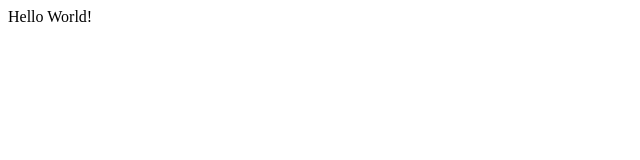
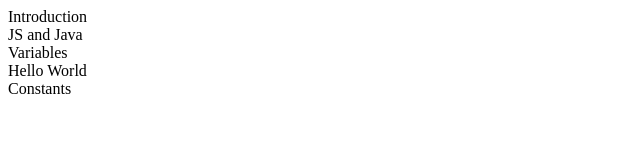
Before and after one commit to Elbee10/Rishabh_Ali, a plain HTML site: page index.html in a window 1280 px wide. Shown: the whole page, without its empty margins (0-640 px from the left). Drawn offline with Linux system fonts and the light colour scheme.

Commit message:
updated index.html with tasks 1 and 2

```diff
--- a/index.html
+++ b/index.html
@@ -8,8 +8,13 @@
 
   <body>
     <script src="https://cdn.freecodecamp.org/testable-projects-fcc/v1/bundle.js"></script>
-
-    <div>Hello World!</div>
+    <main id="main-doc">
+      <section class="main-section">Introduction</section>
+      <section class="main-section">JS and Java</section>
+      <section class="main-section">Variables</section>
+      <section class="main-section">Hello World</section>
+      <section class="main-section">Constants</section>
+    </main>
     <script src="js/index.js"></script>
   </body>
 </html>
```
